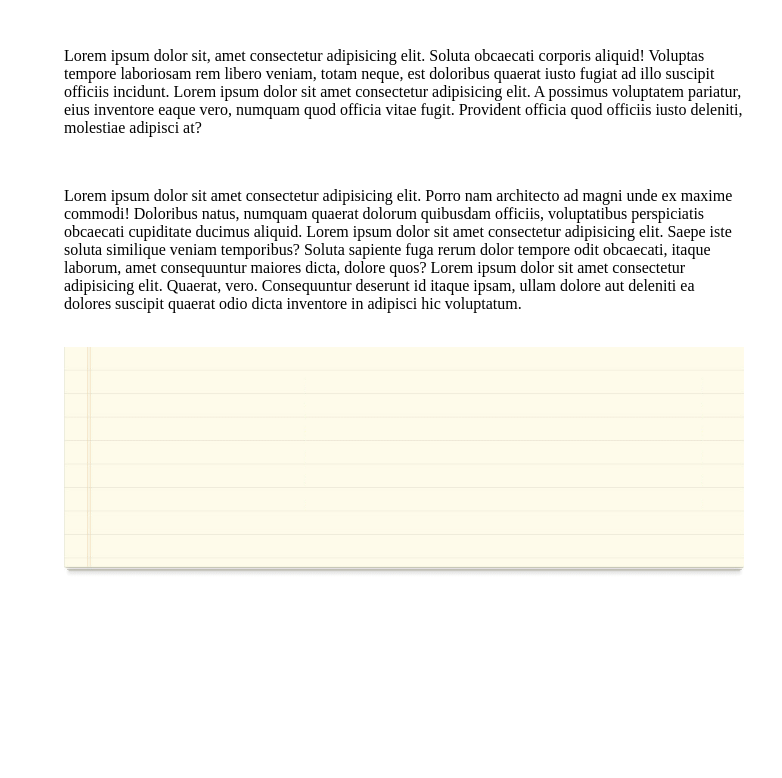
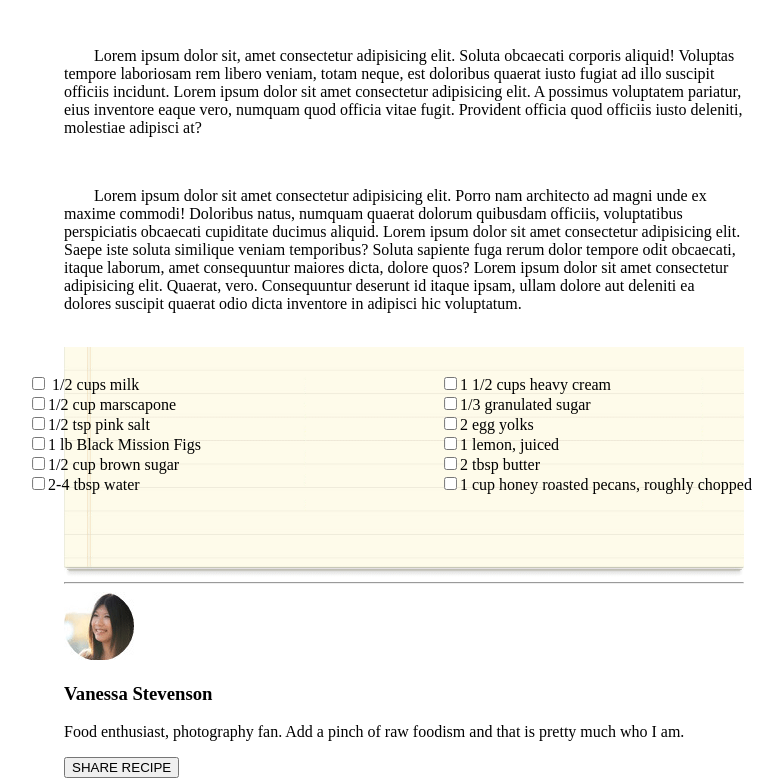
Before and after one commit to JSchnoebe/chocolate-pizza, a plain HTML site: page index.html in a window 1280 px wide. Shown: the part 786-1564 px from the top of the page, without its empty margins (236-1018 px from the left). Before the commit the page ends 1376 px from the top, so only its background shows below. Drawn offline with Linux system fonts and the light colour scheme.

Commit message:
update pizza

```diff
--- a/index.html
+++ b/index.html
@@ -7,13 +7,13 @@
         <title></title>
         <meta name="description" content="">
         <meta name="viewport" content="width=device-width, initial-scale=1">
-        <link rel="stylesheet" href="styles.css">
         <link rel=“preconnect” href=“https://fonts.googleapis.com”>
 <link rel=“preconnect” href=“https://fonts.gstatic.com” crossorigin>
 <link href=“https://fonts.googleapis.com/css2?family=Yellowtail&display=swap” rel=“stylesheet”>
-<link rel=“preconnect” href=“https://fonts.googleapis.com”>
-<link rel=“preconnect” href=“https://fonts.gstatic.com” crossorigin>
 <link href=“https://fonts.googleapis.com/css2?family=Oswald:wght@600&family=Yellowtail&display=swap” rel=“stylesheet”>
+<link href=“https://fonts.googleapis.com/css2?family=Patrick+Hand&display=swap” rel=“stylesheet”>
+        <link rel="stylesheet" href="styles.css">
+
 
     </head>
     <body>
@@ -40,14 +40,44 @@
         <p class="printText">PRINT</p>
         <section>
             <img id="choPiz" src="images/choco-pizza.png">
-            <p >Lorem ipsum dolor sit amet consectetur adipisicing elit. Hic cupiditate ut eum cumque nihil odio sed, rerum earum veniam veritatis enim saepe eaque minus, consequatur officia necessitatibus dolore sint dolor. Lorem ipsum dolor sit amet consectetur, adipisicing elit. Enim exercitationem nulla quidem, corrupti iure sed temporibus, quo rerum ea, fugit voluptas voluptatibus. Odit nam id quo necessitatibus eius quos modi. Lorem ipsum, dolor sit amet consectetur adipisicing elit. Vel voluptatum sit tenetur ducimus nostrum consectetur placeat dolores, officia nulla itaque soluta reiciendis quos accusamus natus harum in illo nisi voluptas!</p>
+            <p class="indentOne">Lorem ipsum dolor sit amet consectetur adipisicing elit. Hic cupiditate ut eum cumque nihil odio sed, rerum earum veniam veritatis enim saepe eaque minus, consequatur officia necessitatibus dolore sint dolor. Lorem ipsum dolor sit amet consectetur, adipisicing elit. Enim exercitationem nulla quidem, corrupti iure sed temporibus, quo rerum ea, fugit voluptas voluptatibus. Odit nam id quo necessitatibus eius quos modi. Lorem ipsum, dolor sit amet consectetur adipisicing elit. Vel voluptatum sit tenetur ducimus nostrum consectetur placeat dolores, officia nulla itaque soluta reiciendis quos accusamus natus harum in illo nisi voluptas!</p>
             <br>
-            <p>Lorem ipsum dolor sit, amet consectetur adipisicing elit. Soluta obcaecati corporis aliquid! Voluptas tempore laboriosam rem libero veniam, totam neque, est doloribus quaerat iusto fugiat ad illo suscipit officiis incidunt. Lorem ipsum dolor sit amet consectetur adipisicing elit. A possimus voluptatem pariatur, eius inventore eaque vero, numquam quod officia vitae fugit. Provident officia quod officiis iusto deleniti, molestiae adipisci at?</p>
+            <p class="indentTwo">Lorem ipsum dolor sit, amet consectetur adipisicing elit. Soluta obcaecati corporis aliquid! Voluptas tempore laboriosam rem libero veniam, totam neque, est doloribus quaerat iusto fugiat ad illo suscipit officiis incidunt. Lorem ipsum dolor sit amet consectetur adipisicing elit. A possimus voluptatem pariatur, eius inventore eaque vero, numquam quod officia vitae fugit. Provident officia quod officiis iusto deleniti, molestiae adipisci at?</p>
             <br>
-            <p>Lorem ipsum dolor sit amet consectetur adipisicing elit. Porro nam architecto ad magni unde ex maxime commodi! Doloribus natus, numquam quaerat dolorum quibusdam officiis, voluptatibus perspiciatis obcaecati cupiditate ducimus aliquid. Lorem ipsum dolor sit amet consectetur adipisicing elit. Saepe iste soluta similique veniam temporibus? Soluta sapiente fuga rerum dolor tempore odit obcaecati, itaque laborum, amet consequuntur maiores dicta, dolore quos? Lorem ipsum dolor sit amet consectetur adipisicing elit. Quaerat, vero. Consequuntur deserunt id itaque ipsam, ullam dolore aut deleniti ea dolores suscipit quaerat odio dicta inventore in adipisci hic voluptatum.</p>
+            <p class="indentThree">Lorem ipsum dolor sit amet consectetur adipisicing elit. Porro nam architecto ad magni unde ex maxime commodi! Doloribus natus, numquam quaerat dolorum quibusdam officiis, voluptatibus perspiciatis obcaecati cupiditate ducimus aliquid. Lorem ipsum dolor sit amet consectetur adipisicing elit. Saepe iste soluta similique veniam temporibus? Soluta sapiente fuga rerum dolor tempore odit obcaecati, itaque laborum, amet consequuntur maiores dicta, dolore quos? Lorem ipsum dolor sit amet consectetur adipisicing elit. Quaerat, vero. Consequuntur deserunt id itaque ipsam, ullam dolore aut deleniti ea dolores suscipit quaerat odio dicta inventore in adipisci hic voluptatum.</p>
             <br>
+            <div class="container">
             <img id="list" src="images/list-bg.png">
+            <ul>
+                <li><input type="checkbox"> 1/2 cups milk</li>
+                <li><input type="checkbox">1/2 cup marscapone</li>
+                <li><input type="checkbox">1/2 tsp pink salt</li>
+                <li><input type="checkbox">1 lb Black Mission Figs</li>
+                <li><input type="checkbox">1/2 cup brown sugar</li>
+                <li><input type="checkbox">2-4 tbsp water</li>
+                <li><input type="checkbox">1 1/2 cups heavy cream</li>
+                <li><input type="checkbox">1/3 granulated sugar</li>
+                <li><input type="checkbox">2 egg yolks</li>
+                <li><input type="checkbox">1 lemon, juiced</li>
+                <li><input type="checkbox">2 tbsp butter</li>
+                <li><input type="checkbox">1 cup honey roasted pecans, roughly chopped</li>
+
+
+            </ul>
+        </div>
+        <hr>
         </section>
+        <footer>
+            <div class="footerStuff">
+            <img id="girl" src="images/van-pic.png">
+            <h3>Vanessa Stevenson</h3>
+            <p>
+                Food enthusiast, photography fan. Add a pinch of raw foodism and that is pretty much who I am.
+            </p>
+            <button>SHARE RECIPE</button>
+        </div>
+
+        </footer>
         </main>
 
         <script src="" async defer></script>
--- a/styles.css
+++ b/styles.css
@@ -18,7 +18,7 @@ div {
 }
 
 hr {
-    height: 10px;
+    border: 50px
     color: black;
 }
 
@@ -63,3 +63,36 @@ body {
 #list {
     width: 100%
 }
+
+.indentOne {
+    text-indent: 30px;
+}
+
+.indentTwo {
+    text-indent: 30px;
+}
+.indentThree {
+    text-indent: 30px;
+}
+.container {
+    position: relative;
+    width: 100%;
+}
+ul {
+    position: absolute;
+    top:30%;
+    left:45%;
+    transform: translate(-50%, -50%);
+    column-count: 2;
+    column-gap: 100px;
+    list-style-type:none;
+    width: max-content;
+    font-family: 'Patrick Hand' cursive;
+
+}
+
+
+.footerStuff {
+    display: inline-block;
+    float:left
+}
```
